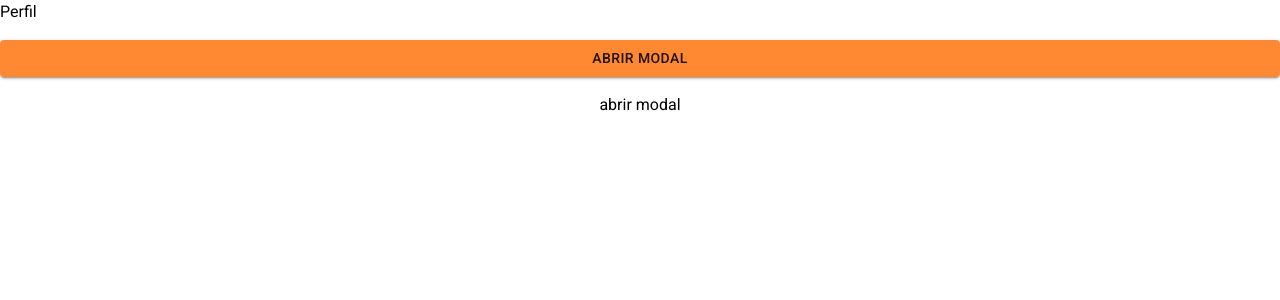
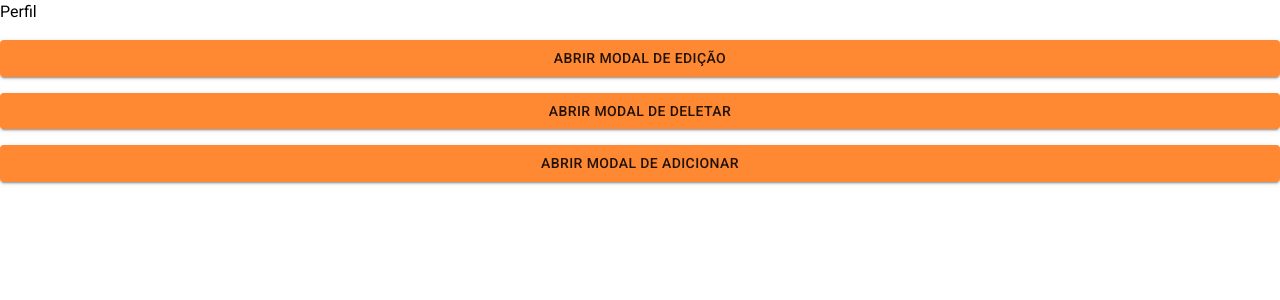
Before and after one commit to Squad-37-Hackaton-FCamara/Orange-Portfolio-Front, a Next.js app: page /perfil in a window 1280 px wide. Shown: the top 300 px of the page. Built offline with nearby package versions, Linux system fonts and the light colour scheme.

Commit message:
feat: finalizando modais de sucesso

```diff
--- /dev/null
+++ b/src/app/_helpers/modal/conteudo_modal/sucesso/index.tsx
@@ -0,0 +1,38 @@
+import { CheckIcon } from "@/app/_helpers/svg/checkIcon";
+import { Button } from "@mui/material";
+import clsx from "clsx";
+
+export function ConteudoModalSucesso({ titulo }: { titulo: string }) {
+  function handleClose() {
+    window.location.reload();
+  }
+
+  return (
+    <div className="flex flex-col gap-6 items-center">
+      <h1 className={clsx("text-2xl text-center", "text-color-neutral-110")}>
+        {titulo}
+      </h1>
+      <div
+        className={clsx(
+          "w-fit h-fit flex items-center justify-center",
+          "p-[1px] rounded-full",
+          "bg-color-success-110"
+        )}
+      >
+        <CheckIcon size={40} />
+      </div>
+      <Button
+        size="large"
+        color="secondary"
+        variant="contained"
+        className={clsx(
+          "bg-color-secondary-100 hover:bg-color-secondary-110",
+          "text-[15px] font-medium text-color-neutral-60"
+        )}
+        onClick={() => handleClose()}
+      >
+        VOLTAR PARA PROJETOS
+      </Button>
+    </div>
+  );
+}
--- a/src/app/_helpers/modal/index.tsx
+++ b/src/app/_helpers/modal/index.tsx
@@ -9,7 +9,6 @@ const style = {
   left: "50%",
   transform: "translate(-50%, -50%)",
   bgcolor: "background.paper",
-  border: "2px solid #000",
   boxShadow: 24,
   p: 4,
 };
--- a/src/app/perfil/page.tsx
+++ b/src/app/perfil/page.tsx
@@ -4,12 +4,26 @@ import PerfilPageLayout from "@/app/perfil/layout";
 import Modal from "@/app/_helpers/modal";
 import { Button } from "@mui/material";
 import { useState } from "react";
+import { ConteudoModalSucesso } from "../_helpers/modal/conteudo_modal/sucesso";
 
 function PerfilPage() {
   const [isOpen, setIsOpen] = useState(false);
   const [modal, setModal] = useState<
     "editado" | "adicionado" | "deletado" | ""
   >("");
+
+  function definirModal(modal: "editado" | "adicionado" | "deletado" | "") {
+    switch (modal) {
+      case "editado":
+        return "Edição concluída com sucesso!";
+      case "adicionado":
+        return "Projeto adicionado com sucesso!";
+      case "deletado":
+        return "Projeto deletado com sucesso!";
+      default:
+        return "";
+    }
+  }
 
   return (
     <PerfilPageLayout>
@@ -18,14 +32,38 @@ function PerfilPage() {
         <Button
           variant="contained"
           color="secondary"
-          onClick={() => setIsOpen(true)}
+          onClick={() => {
+            setModal("editado");
+            setIsOpen(true);
+          }}
           className="text-black"
         >
-          <p>Abrir modal</p>
+          <p>Abrir modal de edição</p>
         </Button>
-        <button onClick={() => setIsOpen(true)}>abrir modal</button>
+        <Button
+          variant="contained"
+          color="secondary"
+          onClick={() => {
+            setModal("deletado");
+            setIsOpen(true);
+          }}
+          className="text-black"
+        >
+          <p>Abrir modal de deletar</p>
+        </Button>
+        <Button
+          variant="contained"
+          color="secondary"
+          onClick={() => {
+            setModal("adicionado");
+            setIsOpen(true);
+          }}
+          className="text-black"
+        >
+          <p>Abrir modal de adicionar</p>
+        </Button>
         <Modal isOpen={isOpen} setIsOpen={setIsOpen}>
-          <p>oi</p>
+          <ConteudoModalSucesso titulo={definirModal(modal)} />
         </Modal>
       </div>
     </PerfilPageLayout>
```
